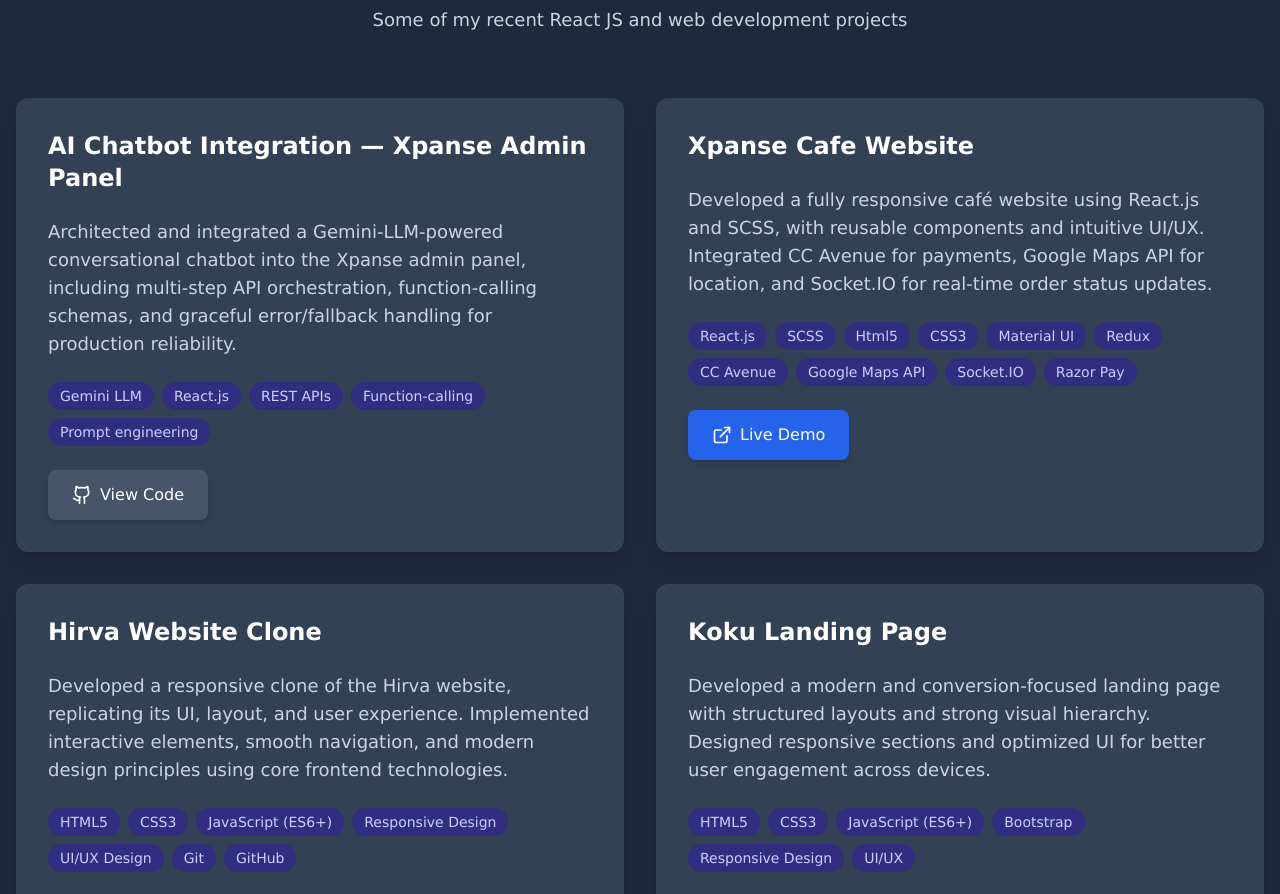
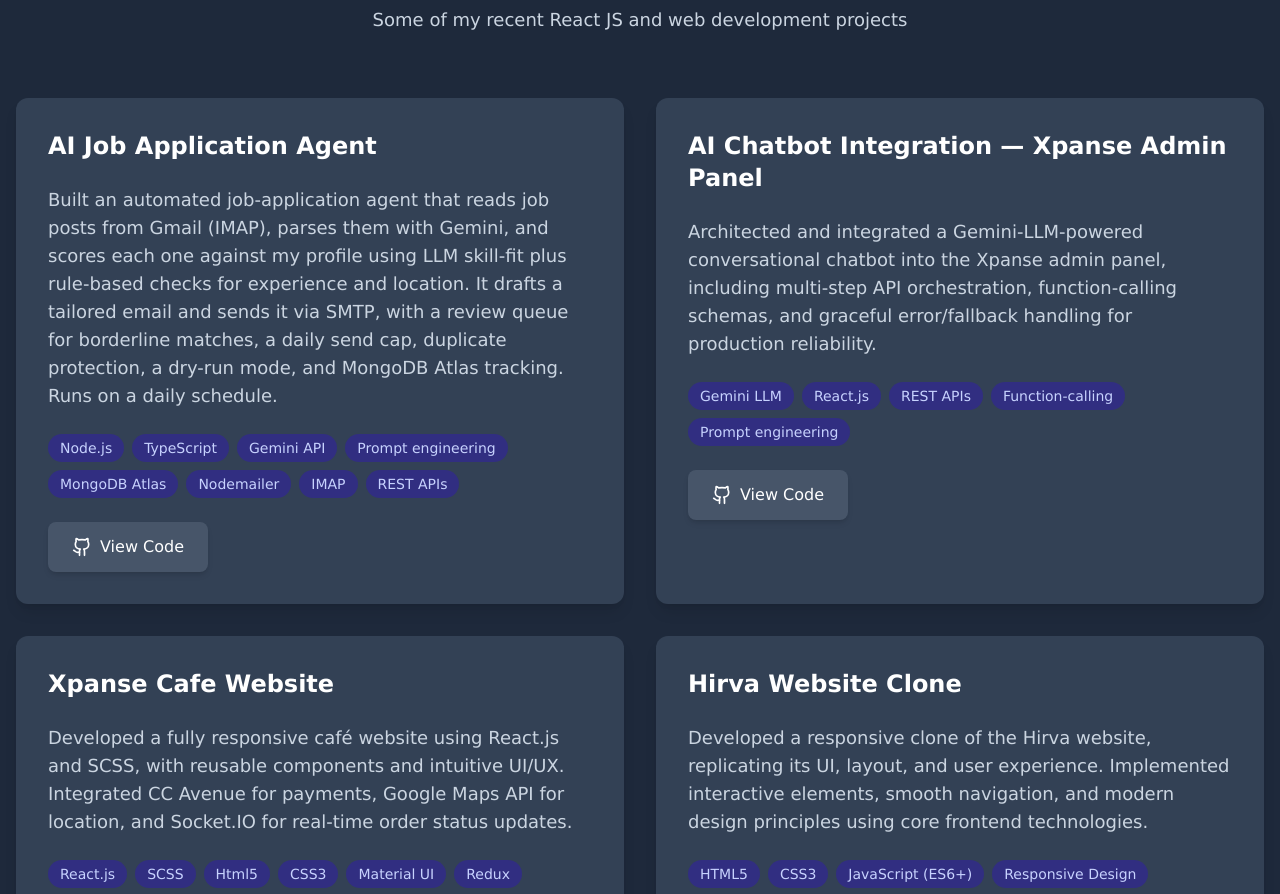
Before and after one commit to Varun1206Tom/varun-jangale-portfolio, a React (Vite) app: page / in a window 1280 px wide. Shown: the part 2380-3274 px from the top of the page. Built offline with nearby package versions, Linux system fonts and the light colour scheme.

Commit message:
Added New Project Named Job Agent and also updated my skills

```diff
--- a/src/data/portfolioData.ts
+++ b/src/data/portfolioData.ts
@@ -15,28 +15,36 @@ export const skills = [
   { name: "React.js", icon: "react", proficiency: 92, projects: 15, certification: null },
   { name: "Angular 14", icon: "angular", proficiency: 86, projects: 6, certification: null },
   { name: "JavaScript (ES6+)", icon: "code2", proficiency: 90, projects: 20, certification: null },
-  { name: "TypeScript", icon: "typescript", proficiency: 84, projects: 8, certification: null },
+  { name: "TypeScript", icon: "typescript", proficiency: 84, projects: 9, certification: null },
   { name: "HTML5", icon: "html", proficiency: 95, projects: 25, certification: null },
   { name: "CSS3 / SCSS", icon: "css", proficiency: 93, projects: 25, certification: null },
   { name: "Material UI", icon: "material", proficiency: 86, projects: 6, certification: null },
   { name: "CoreUI", icon: "coreui", proficiency: 82, projects: 3, certification: null },
   { name: "Bootstrap", icon: "bootstrap", proficiency: 86, projects: 8, certification: null },
   { name: "NGX Bootstrap", icon: "ngx", proficiency: 76, projects: 4, certification: null },
-  { name: "Node.js / Express.js", icon: "node", proficiency: 72, projects: 4, certification: null },
+  { name: "Node.js / Express.js", icon: "node", proficiency: 72, projects: 5, certification: null },
   { name: "REST APIs", icon: "api", proficiency: 86, projects: 25, certification: null },
-  { name: "MongoDB", icon: "mongodb", proficiency: 74, projects: 3, certification: null },
+  { name: "MongoDB", icon: "mongodb", proficiency: 74, projects: 4, certification: null },
   { name: "Socket.IO", icon: "socket", proficiency: 82, projects: 3, certification: null },
   { name: "Google Maps API", icon: "maps", proficiency: 78, projects: 3, certification: null },
   { name: "Payment Integrations (Razorpay, CCAvenue, Cashfree)", icon: "payment", proficiency: 80, projects: 3, certification: null },
   { name: "Webhook reliability & order fallback", icon: "webhook", proficiency: 80, projects: 2, certification: null },
-  { name: "Gemini LLM / AI Integration", icon: "ai", proficiency: 72, projects: 1, certification: null },
-  { name: "Prompt engineering", icon: "prompt", proficiency: 70, projects: 1, certification: null },
+  { name: "Gemini LLM / AI Integration", icon: "ai", proficiency: 72, projects: 2, certification: null },
+  { name: "Prompt engineering", icon: "prompt", proficiency: 70, projects: 2, certification: null },
   { name: "Git", icon: "github", proficiency: 88, projects: 20, certification: null },
   { name: "Figma", icon: "figma", proficiency: 72, projects: 10, certification: null },
   { name: "Postman", icon: "postman", proficiency: 82, projects: 25, certification: null }
 ];
 
 export const projects = [
+  {
+    title: "AI Job Application Agent",
+    description:
+      "Built an automated job-application agent that reads job posts from Gmail (IMAP), parses them with Gemini, and scores each one against my profile using LLM skill-fit plus rule-based checks for experience and location. It drafts a tailored email and sends it via SMTP, with a review queue for borderline matches, a daily send cap, duplicate protection, a dry-run mode, and MongoDB Atlas tracking. Runs on a daily schedule.",
+    technologies: ["Node.js", "TypeScript", "Gemini API", "Prompt engineering", "MongoDB Atlas", "Nodemailer", "IMAP", "REST APIs"],
+    githubUrl: "https://github.com/Varun1206Tom/job-agent",
+    demoUrl: "#"
+  },
   {
     title: "AI Chatbot Integration — Xpanse Admin Panel",
     description:
```
